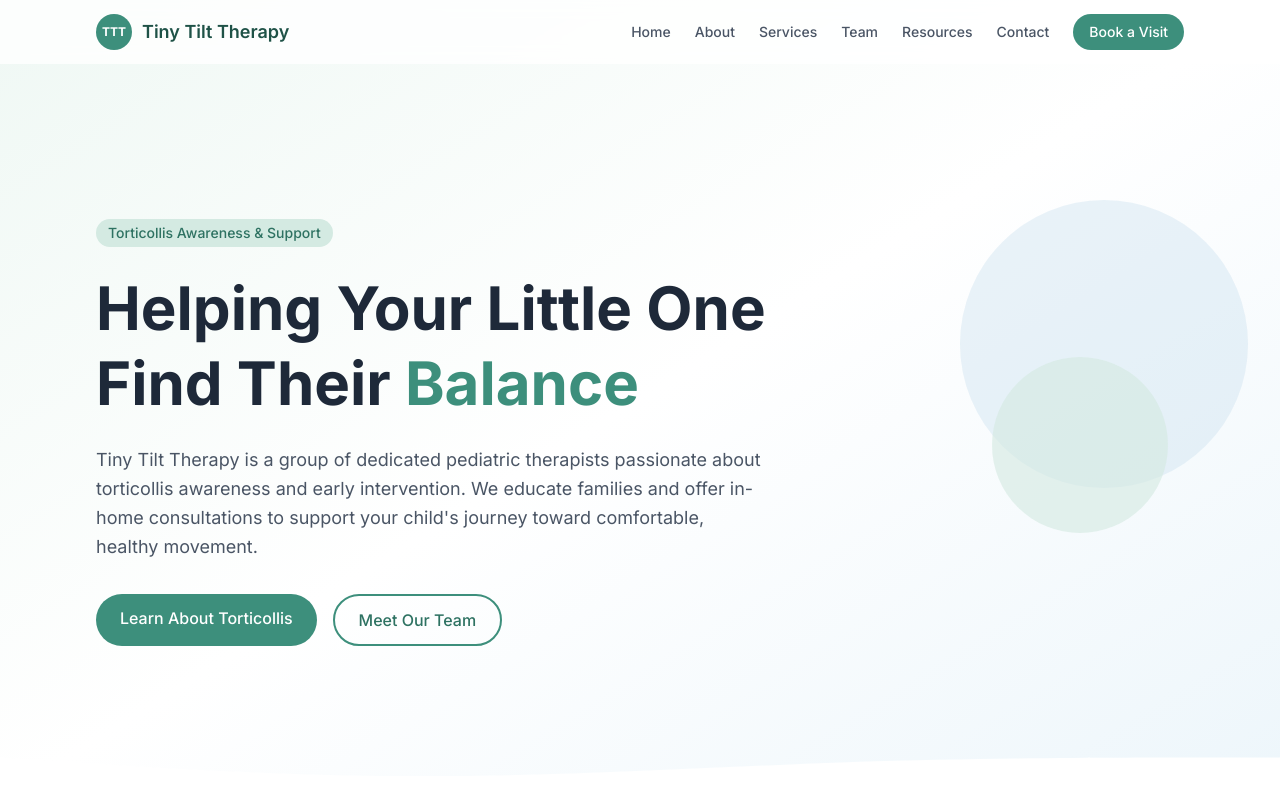
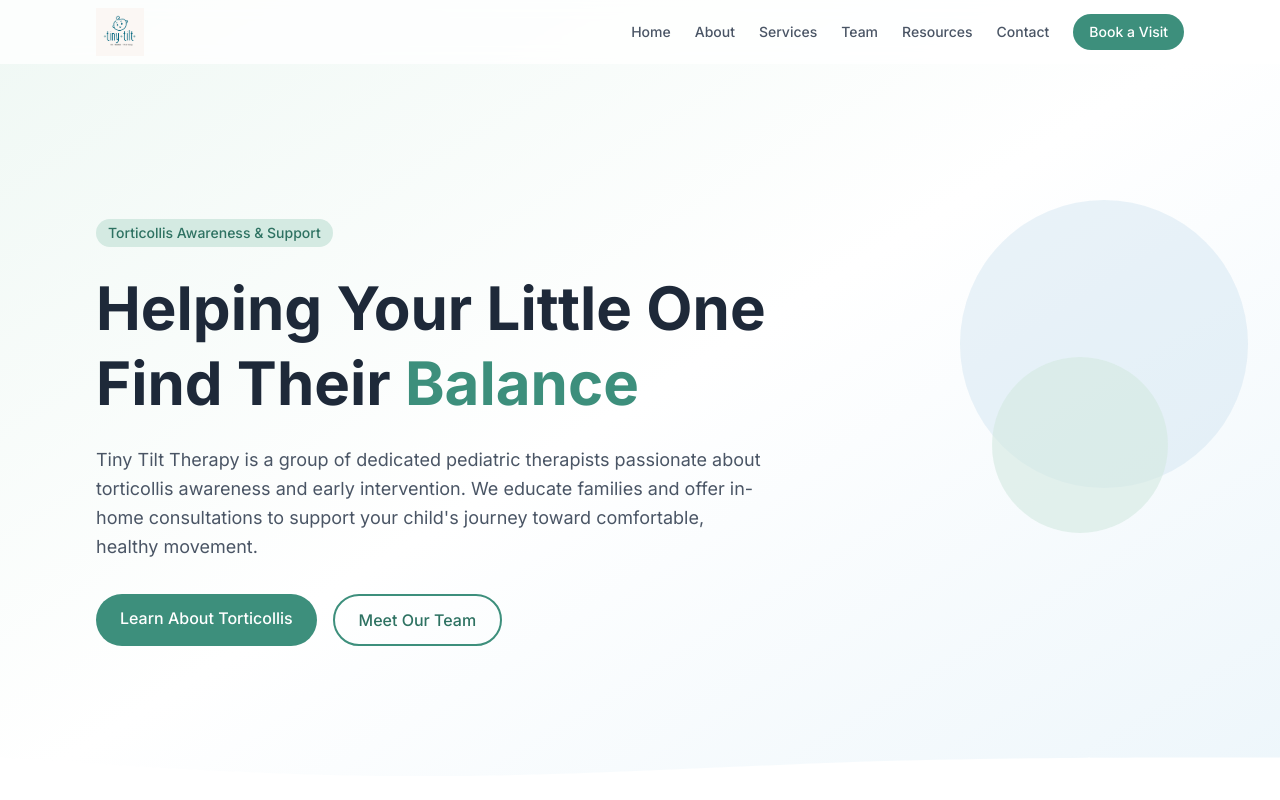
Before and after one commit to takeback18/tiny-tilt-therapy, a React (Vite) app: page / in a window 1280 px wide. Shown: the top 800 px of the page. Built offline with nearby package versions, Linux system fonts and the light colour scheme.

Commit message:
Add logo to navbar and footer

```diff
--- a/src/components/Footer.tsx
+++ b/src/components/Footer.tsx
@@ -7,11 +7,8 @@ export default function Footer() {
         <div className="grid md:grid-cols-3 gap-8 mb-10">
           {/* Brand */}
           <div>
-            <div className="flex items-center gap-2.5 mb-3">
-              <div className="w-8 h-8 bg-white rounded-full flex items-center justify-center flex-shrink-0">
-                <span className="text-sage-600 text-xs font-bold">TTT</span>
-              </div>
-              <span className="font-semibold text-lg">Tiny Tilt Therapy</span>
+            <div className="mb-3">
+              <img src="/logo.jpg" alt="Tiny Tilt Therapy" className="h-14 w-auto rounded-lg" />
             </div>
             <p className="text-sage-100 text-sm leading-relaxed">
               Dedicated to torticollis awareness and compassionate support for families
--- a/src/components/Navbar.tsx
+++ b/src/components/Navbar.tsx
@@ -28,12 +28,8 @@ export default function Navbar() {
     >
       <div className="max-w-6xl mx-auto px-4 sm:px-6 lg:px-8">
         <div className="flex items-center justify-between h-16">
-          {/* Logo — swap the div below for an <img> once you have the real logo */}
-          <a href="#home" className="flex items-center gap-2.5">
-            <div className="w-9 h-9 bg-sage-500 rounded-full flex items-center justify-center flex-shrink-0">
-              <span className="text-white text-xs font-bold">TTT</span>
-            </div>
-            <span className="font-semibold text-sage-700 text-lg">Tiny Tilt Therapy</span>
+          <a href="#home">
+            <img src="/logo.jpg" alt="Tiny Tilt Therapy" className="h-12 w-auto" />
           </a>
 
           {/* Desktop nav */}
```
Also changed, not shown: public/logo.jpg (added).
